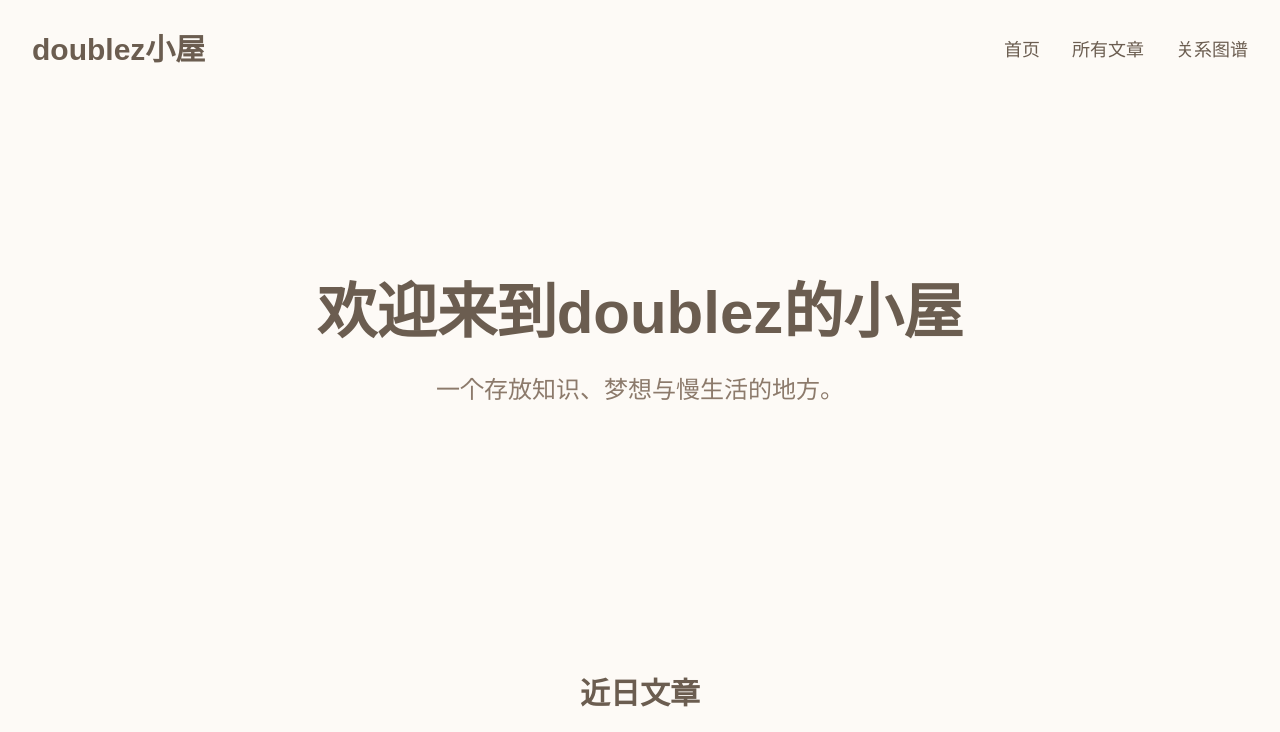
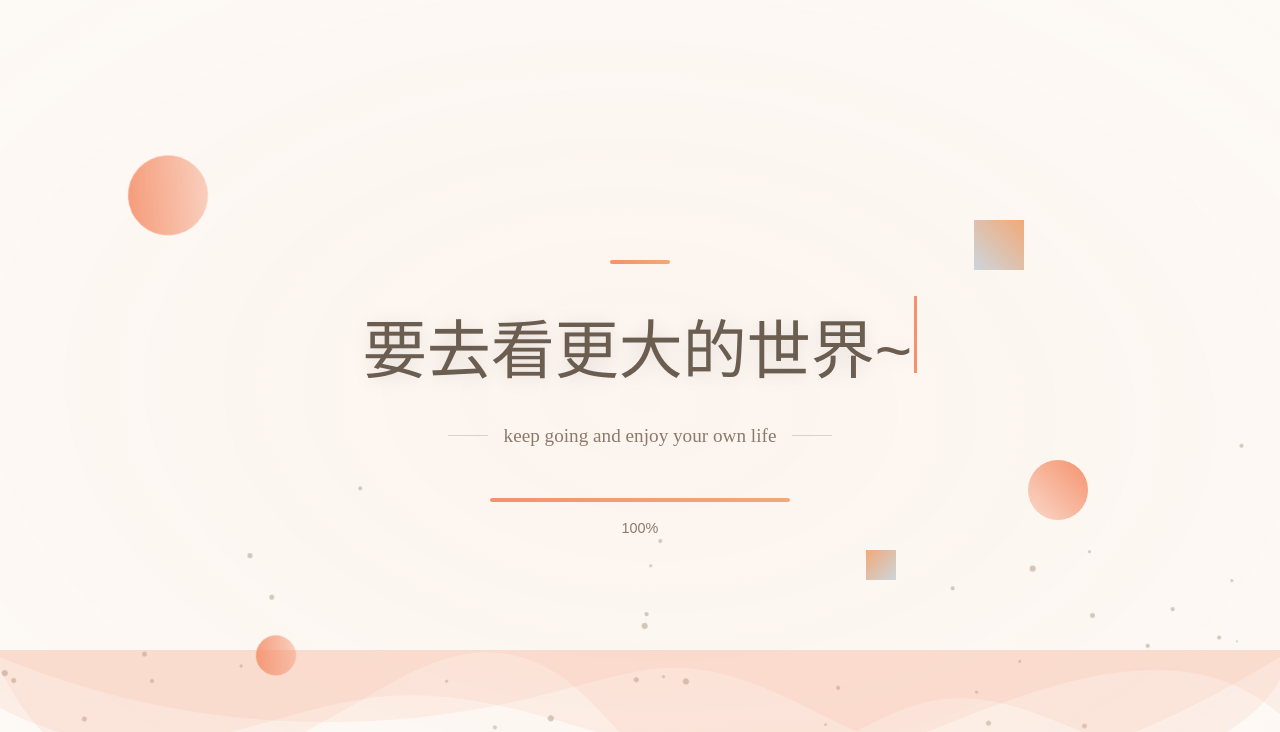
Before and after one commit to future-gole/myBlog_frontend, a Vue app: page / in a window 1280 px wide. Shown: the top 732 px of the page. Built offline with nearby package versions, Linux system fonts and the light colour scheme; no server answers.

Commit message:
登入界面修改

```diff
--- a/src/components/TypingIntro.vue
+++ b/src/components/TypingIntro.vue
@@ -1,44 +1,137 @@
 <template>
   <transition name="fade-out">
     <div v-if="isVisible" class="typing-intro-screen">
-      <div class="background-image"></div>
-      <div class="overlay"></div>
-      <h1 class="font-handwriting">
-        {{ displayedText }}<span class="typing-cursor"></span>
-      </h1>
+      <!-- 动态背景粒子 -->
+      <div class="particles-container">
+        <div
+            v-for="i in 50"
+            :key="i"
+            class="particle"
+            :style="getParticleStyle(i)"
+        ></div>
+      </div>
+
+      <!-- 渐变背景 -->
+      <div class="gradient-background"></div>
+
+      <!-- 浮动装饰元素 -->
+      <div class="floating-elements">
+        <div class="floating-circle circle-1"></div>
+        <div class="floating-circle circle-2"></div>
+        <div class="floating-circle circle-3"></div>
+        <div class="floating-square square-1"></div>
+        <div class="floating-square square-2"></div>
+      </div>
+
+      <!-- 主要内容 -->
+      <div class="content-wrapper">
+        <!-- 标题区域 -->
+        <div class="title-section">
+          <div class="title-decoration"></div>
+          <h1 class="font-handwriting main-title">
+            <span
+                v-for="(char, index) in fullText"
+                :key="index"
+                :class="['char', { 'visible': index < displayedText.length }]"
+                :style="{ animationDelay: `${index * 0.1}s` }"
+            >
+              {{ char }}
+            </span>
+            <span class="typing-cursor" :class="{ 'blink': showCursor }"></span>
+          </h1>
+          <div class="subtitle-wrapper">
+            <div class="subtitle-line"></div>
+            <p class="subtitle">keep going and enjoy your own life</p>
+            <div class="subtitle-line"></div>
+          </div>
+        </div>
+
+        <!-- 进度指示器 -->
+        <div class="progress-container">
+          <div class="progress-bar">
+            <div class="progress-fill" :style="{ width: progressWidth + '%' }"></div>
+          </div>
+          <div class="progress-text">{{ Math.round(progressWidth) }}%</div>
+        </div>
+      </div>
+
+      <!-- 底部装饰 -->
+      <div class="bottom-decoration">
+        <div class="wave-container">
+          <svg class="wave" viewBox="0 0 1200 120" preserveAspectRatio="none">
+            <path d="M0,0V46.29c47.79,22.2,103.59,32.17,158,28,70.36-5.37,136.33-33.31,206.8-37.5C438.64,32.43,512.34,53.67,583,72.05c69.27,18,138.3,24.88,209.4,13.08,36.15-6,69.85-17.84,104.45-29.34C989.49,25,1113-14.29,1200,52.47V0Z" opacity=".25" class="shape-fill"></path>
+            <path d="M0,0V15.81C13,36.92,27.64,56.86,47.69,72.05,99.41,111.27,165,111,224.58,91.58c31.15-10.15,60.09-26.07,89.67-39.8,40.92-19,84.73-46,130.83-49.67,36.26-2.85,70.9,9.42,98.6,31.56,31.77,25.39,62.32,62,103.63,73,40.44,10.79,81.35-6.69,119.13-24.28s75.16-39,116.92-43.05c59.73-5.85,113.28,22.88,168.9,38.84,30.2,8.66,59,6.17,87.09-7.5,22.43-10.89,48-26.93,60.65-49.24V0Z" opacity=".5" class="shape-fill"></path>
+            <path d="M0,0V5.63C149.93,59,314.09,71.32,475.83,42.57c43-7.64,84.23-20.12,127.61-26.46,59-8.63,112.48,12.24,165.56,35.4C827.93,77.22,886,95.24,951.2,90c86.53-7,172.46-45.71,248.8-84.81V0Z" class="shape-fill"></path>
+          </svg>
+        </div>
+      </div>
     </div>
   </transition>
 </template>
 
 <script setup>
-import { ref, onMounted } from 'vue';
+import { ref, onMounted, computed } from 'vue';
 
 const emit = defineEmits(['animationFinished']);
 
 const fullText = "要去看更大的世界~";
 const displayedText = ref('');
 const isVisible = ref(true);
+const showCursor = ref(true);
+const progressWidth = ref(0);
+
+// 粒子样式生成
+const getParticleStyle = (index) => {
+  const size = Math.random() * 4 + 2;
+  const left = Math.random() * 100;
+  const animationDuration = Math.random() * 20 + 10;
+  const animationDelay = Math.random() * 5;
+
+  return {
+    width: `${size}px`,
+    height: `${size}px`,
+    left: `${left}%`,
+    animationDuration: `${animationDuration}s`,
+    animationDelay: `${animationDelay}s`,
+  };
+};
 
 onMounted(() => {
   let i = 0;
+  const totalDuration = 4000; // 总动画时长
+  const charDelay = 200; // 每个字符的延迟
+
+  // 进度条动画
+  const progressInterval = setInterval(() => {
+    if (progressWidth.value < 100) {
+      progressWidth.value += 2;
+    } else {
+      clearInterval(progressInterval);
+    }
+  }, totalDuration / 50);
+
+  // 打字机效果
   const typeWriter = () => {
     if (i < fullText.length) {
       displayedText.value += fullText.charAt(i);
       i++;
-      setTimeout(typeWriter, 200); // 每个字的输入速度
+      setTimeout(typeWriter, charDelay);
     } else {
-      // 打字完成，等待1.5秒后开始淡出
+      // 打字完成后的处理
       setTimeout(() => {
-        isVisible.value = false;
-        // 在淡出动画的同时，通知父组件动画已结束
+        showCursor.value = false;
         setTimeout(() => {
+          isVisible.value = false;
+          setTimeout(() => {
             emit('animationFinished');
-        }, 800); // 等待淡出动画完成
+          }, 1000);
+        }, 1000);
       }, 1500);
     }
   };
-  // 延迟半秒开始打字
-  setTimeout(typeWriter, 500);
+
+  // 延迟开始动画
+  setTimeout(typeWriter, 800);
 });
 </script>
 
@@ -52,60 +145,355 @@ onMounted(() => {
   display: flex;
   justify-content: center;
   align-items: center;
-  background-color: var(--bg-color);
+  background: var(--bg-color);
   z-index: 1000;
   overflow: hidden;
 }
 
-.background-image {
+/* 渐变背景 */
+.gradient-background {
   position: absolute;
   top: 0;
   left: 0;
   width: 100%;
   height: 100%;
-  background-image: url('src\\assets\\image\\void芙莉莲4k_1340d.jpg');
-  background-size: cover;
-  background-position: center;
-  animation: ken-burns 25s ease-in-out infinite alternate;
+  background: radial-gradient(
+      ellipse at center,
+      rgba(244, 146, 109, 0.1) 0%,
+      rgba(244, 146, 109, 0.05) 50%,
+      transparent 100%
+  );
+  animation: gradientShift 8s ease-in-out infinite alternate;
 }
 
-.overlay {
+@keyframes gradientShift {
+  0% {
+    transform: scale(1) rotate(0deg);
+    opacity: 0.3;
+  }
+  100% {
+    transform: scale(1.2) rotate(5deg);
+    opacity: 0.6;
+  }
+}
+
+/* 粒子系统 */
+.particles-container {
   position: absolute;
   top: 0;
   left: 0;
   width: 100%;
   height: 100%;
-  background-color: var(--bg-color);
-  opacity: 0.6;
+  pointer-events: none;
 }
 
-@keyframes ken-burns {
+.particle {
+  position: absolute;
+  background: var(--particle-color);
+  border-radius: 50%;
+  animation: particleFloat linear infinite;
+}
+
+@keyframes particleFloat {
   0% {
-    transform: scale(1) translate(0, 0);
+    transform: translateY(100vh) rotate(0deg);
+    opacity: 0;
+  }
+  10% {
+    opacity: 1;
+  }
+  90% {
+    opacity: 1;
   }
   100% {
-    transform: scale(1.1) translate(-2%, 2%);
+    transform: translateY(-100px) rotate(360deg);
+    opacity: 0;
   }
 }
 
-h1 {
-  position: relative;
-  z-index: 2;
-  font-size: 2.5rem; /* 40px */
-  color: var(--text-color);
-  text-shadow: 0 2px 10px rgba(0,0,0,0.1);
+/* 浮动装饰元素 */
+.floating-elements {
+  position: absolute;
+  top: 0;
+  left: 0;
+  width: 100%;
+  height: 100%;
+  pointer-events: none;
 }
 
-@media (min-width: 768px) {
-  h1 {
-    font-size: 3.75rem; /* 60px */
+.floating-circle {
+  position: absolute;
+  border-radius: 50%;
+  background: linear-gradient(45deg, var(--accent-color), rgba(244, 146, 109, 0.3));
+  animation: floatUpDown 6s ease-in-out infinite;
+}
+
+.floating-square {
+  position: absolute;
+  background: linear-gradient(45deg, var(--th-color), rgba(91, 138, 174, 0.3));
+  transform: rotate(45deg);
+  animation: floatUpDown 8s ease-in-out infinite reverse;
+}
+
+.circle-1 {
+  width: 80px;
+  height: 80px;
+  top: 20%;
+  left: 10%;
+  animation-delay: 0s;
+}
+
+.circle-2 {
+  width: 60px;
+  height: 60px;
+  top: 60%;
+  right: 15%;
+  animation-delay: 2s;
+}
+
+.circle-3 {
+  width: 40px;
+  height: 40px;
+  top: 80%;
+  left: 20%;
+  animation-delay: 4s;
+}
+
+.square-1 {
+  width: 50px;
+  height: 50px;
+  top: 30%;
+  right: 20%;
+  animation-delay: 1s;
+}
+
+.square-2 {
+  width: 30px;
+  height: 30px;
+  top: 70%;
+  right: 30%;
+  animation-delay: 3s;
+}
+
+@keyframes floatUpDown {
+  0%, 100% {
+    transform: translateY(0px) rotate(0deg);
+  }
+  50% {
+    transform: translateY(-20px) rotate(180deg);
   }
 }
 
+/* 主要内容 */
+.content-wrapper {
+  position: relative;
+  z-index: 10;
+  text-align: center;
+  max-width: 90%;
+}
+
+.title-section {
+  margin-bottom: 3rem;
+}
+
+.title-decoration {
+  width: 60px;
+  height: 4px;
+  background: linear-gradient(90deg, var(--accent-color), var(--th-color));
+  margin: 0 auto 2rem;
+  border-radius: 2px;
+  animation: expandWidth 2s ease-out 0.5s both;
+}
+
+@keyframes expandWidth {
+  from {
+    width: 0;
+  }
+  to {
+    width: 60px;
+  }
+}
+
+.main-title {
+  font-size: 2.5rem;
+  color: var(--text-color);
+  margin: 0;
+  line-height: 1.2;
+  text-shadow: 0 2px 20px rgba(0,0,0,0.1);
+}
+
+.char {
+  display: inline-block;
+  opacity: 0;
+  transform: translateY(20px);
+  transition: all 0.6s cubic-bezier(0.68, -0.55, 0.265, 1.55);
+}
+
+.char.visible {
+  opacity: 1;
+  transform: translateY(0);
+}
+
+.typing-cursor {
+  display: inline-block;
+  width: 3px;
+  height: 1.2em;
+  background-color: var(--accent-color);
+  margin-left: 2px;
+  animation: cursorBlink 1s infinite;
+}
+
+.typing-cursor.blink {
+  animation: cursorBlink 1s infinite;
+}
+
+@keyframes cursorBlink {
+  0%, 50% { opacity: 1; }
+  51%, 100% { opacity: 0; }
+}
+
+.subtitle-wrapper {
+  display: flex;
+  align-items: center;
+  justify-content: center;
+  margin-top: 2rem;
+  opacity: 0;
+  animation: fadeInUp 1s ease-out 2s both;
+}
+
+.subtitle-line {
+  width: 40px;
+  height: 1px;
+  background: var(--border-color);
+  margin: 0 1rem;
+}
+
+.subtitle {
+  color: var(--text-color-light);
+  font-size: 1rem;
+  margin: 0;
+  white-space: nowrap;
+}
+
+@keyframes fadeInUp {
+  from {
+    opacity: 0;
+    transform: translateY(20px);
+  }
+  to {
+    opacity: 1;
+    transform: translateY(0);
+  }
+}
+
+/* 进度指示器 */
+.progress-container {
+  margin-top: 3rem;
+  opacity: 0;
+  animation: fadeInUp 1s ease-out 1s both;
+}
+
+.progress-bar {
+  width: 200px;
+  height: 4px;
+  background: var(--border-color);
+  border-radius: 2px;
+  margin: 0 auto 1rem;
+  overflow: hidden;
+}
+
+.progress-fill {
+  height: 100%;
+  background: linear-gradient(90deg, var(--accent-color), var(--th-color));
+  border-radius: 2px;
+  transition: width 0.3s ease;
+}
+
+.progress-text {
+  color: var(--text-color-light);
+  font-size: 0.9rem;
+  font-family: 'LXGW WenKai TC', 'LXGW WenKai', sans-serif;
+}
+
+/* 底部装饰波浪 */
+.bottom-decoration {
+  position: absolute;
+  bottom: 0;
+  left: 0;
+  width: 100%;
+  height: 150px;
+  pointer-events: none;
+}
+
+.wave-container {
+  position: absolute;
+  bottom: 0;
+  left: 0;
+  width: 100%;
+  overflow: hidden;
+  line-height: 0;
+}
+
+.wave {
+  position: relative;
+  display: block;
+  width: calc(100% + 1.3px);
+  height: 150px;
+}
+
+.shape-fill {
+  fill: var(--accent-color);
+  opacity: 0.1;
+}
+
+/* 响应式设计 */
+@media (min-width: 768px) {
+  .main-title {
+    font-size: 3.5rem;
+  }
+
+  .subtitle {
+    font-size: 1.2rem;
+  }
+
+  .progress-bar {
+    width: 300px;
+  }
+}
+
+@media (min-width: 1024px) {
+  .main-title {
+    font-size: 4rem;
+  }
+}
+
+/* 淡出动画 */
 .fade-out-leave-active {
-  transition: opacity 0.8s ease-out;
+  transition: all 1s cubic-bezier(0.25, 0.46, 0.45, 0.94);
 }
+
 .fade-out-leave-to {
   opacity: 0;
+  transform: scale(1.1);
+  filter: blur(10px);
+}
+
+/* 暗色主题适配 */
+.dark .gradient-background {
+  background: radial-gradient(
+      ellipse at center,
+      rgba(246, 173, 85, 0.1) 0%,
+      rgba(246, 173, 85, 0.05) 50%,
+      transparent 100%
+  );
+}
+
+.dark .floating-circle {
+  background: linear-gradient(45deg, var(--accent-color), rgba(246, 173, 85, 0.3));
+}
+
+.dark .shape-fill {
+  fill: var(--accent-color);
+  opacity: 0.05;
 }
 </style>
```
